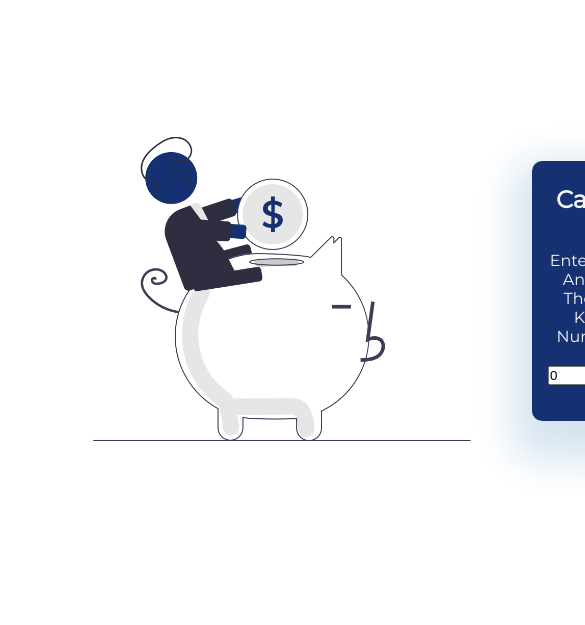
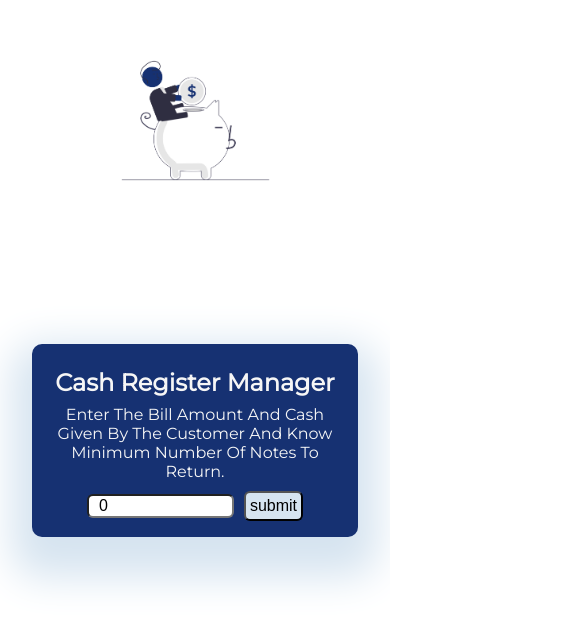
Before and after one commit to partha8/cash-register, a React (Create React App) app: page / in a window 390 px wide. Shown: the part 131-756 px from the top of the page, 585 px wide, since content can reach past the window. Built offline with nearby package versions, Linux system fonts and the light colour scheme.

Commit message:
style: improved the UI

```diff
--- a/src/components/ReturnChange.js
+++ b/src/components/ReturnChange.js
@@ -15,13 +15,19 @@ function ReturnChange() {
       {isChangeWindowOpen && (
         <section className="change-amount-container">
           <div className="note-container">
+            <h3>Notes</h3>
             {notes.map((item) => {
-              return <div key={item}>{item.note}</div>;
+              return (
+                <div className="itemText" key={item}>
+                  {item.note}
+                </div>
+              );
             })}
           </div>
           <div className="numberOfNotes-container">
+            <h3>No. of Notes</h3>
             {notes.map((item) => {
-              return <div> {item.numberOfNotes} </div>;
+              return <div className="itemText"> {item.numberOfNotes} </div>;
             })}
           </div>
         </section>
--- a/src/index.css
+++ b/src/index.css
@@ -24,12 +24,11 @@ main {
   align-items: center;
 }
 .heroImg {
-  width: 500px;
+  width: 50vw;
 }
 
 .interaction-area {
   background-color: var(--dark-shade);
-  min-height: 200px;
   max-width: 600px;
   display: flex;
   flex-direction: column;
@@ -46,9 +45,47 @@ p {
   margin-top: 0.5rem;
 }
 
+.cash-amount-container , .bill-amount-container{
+  margin-top: 10px ;
+  width: 100%;
+}
+
+input{
+  height: 20px;
+  width: 50%;
+  padding: 10px;
+  border-radius: 6px;
+  font-size: 1rem;
+}
+button {
+  margin-left: 10px ;
+  border-radius: 6px;
+  padding: 4px;
+  background-color: var(--light-shade);
+  font-size: 1rem;
+
+}
 .change-amount-container{
   display: flex;
   color: var(--bg-color);
   margin: 1rem;
-  gap: 6rem;
+  text-align: center;
+  justify-content: space-evenly;
+  width: 100%;
+  background-color: var(--medium-shade);
+  padding: 10px;
+
 }
+
+.note-container,.numberOfNotes-container{
+  text-align: justify;
+  font-size: 1rem;
+}
+.itemText{
+  margin: 6px;
+}
+@media screen and (max-width: 800px)  {
+  main{
+    flex-direction: column;
+  }
+}
```
Also changed, not shown: src/context/context.js (+3 -4 lines).
